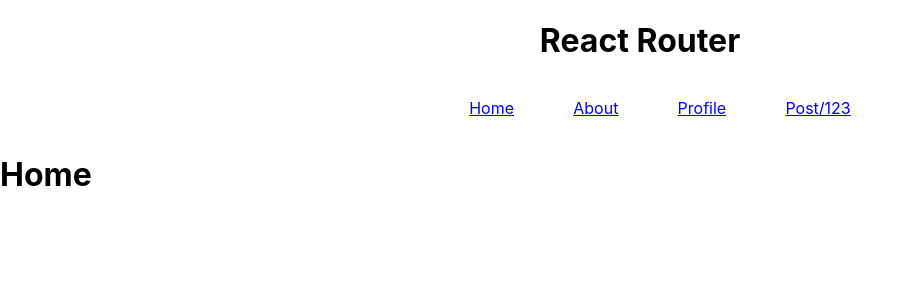
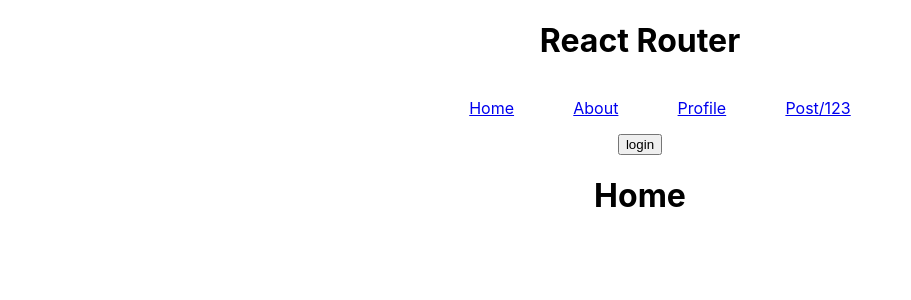
Before and after one commit to NickanBagherpour/react-router, a React (Create React App) app: page / in a window 1280 px wide. Shown: the top 300 px of the page, without its empty margins (0-911 px from the left). Built offline with nearby package versions, Linux system fonts and the light colour scheme.

Commit message:
add redirect , redirect to home if profile clicked for  unAuth user

```diff
--- a/src/App.js
+++ b/src/App.js
@@ -1,4 +1,4 @@
-import { BrowserRouter, Route, Switch } from "react-router-dom";
+import { BrowserRouter, Route, Switch, Redirect } from "react-router-dom";
 
 import Header from "./components/Header";
 import Home from "./pages/Home";
@@ -7,21 +7,32 @@ import Profile from "./pages/Profile";
 import Post from "./pages/Post";
 import NotFound from "./pages/NotFound";
 import "./App.css";
+import { useState } from "react";
 
 function App() {
+  const [login, setLogin] = useState(false);
+
+  const authHandler = () => {
+    setLogin(!login);
+  };
+
   return (
     <BrowserRouter>
       <div className="App">
         <Header />
-      </div>
+
+        <button onClick={authHandler}>{!login ? "login" : "log out"}</button>
 
         <Switch>
           <Route path="/" exact component={Home} />
           <Route path="/about" component={About} />
-        <Route path="/profile" component={Profile} />
+          <Route path="/profile">
+            {login ? <Profile /> : <Redirect to="/" />}
+          </Route>
           <Route path="/post/:id" component={Post} />
           <Route component={NotFound} />
         </Switch>
+      </div>
     </BrowserRouter>
   );
 }
--- a/src/pages/Post.js
+++ b/src/pages/Post.js
@@ -1,4 +1,4 @@
-import { useParams } from "react-router";
+import { useLocation, useParams } from "react-router";
 
 const Post = () => {
 
```
Lines whose indentation alone changed are shown as unchanged.
